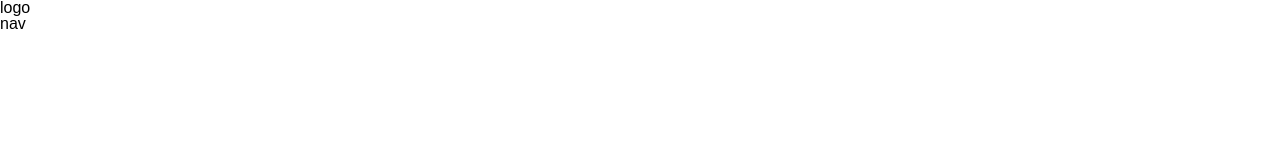
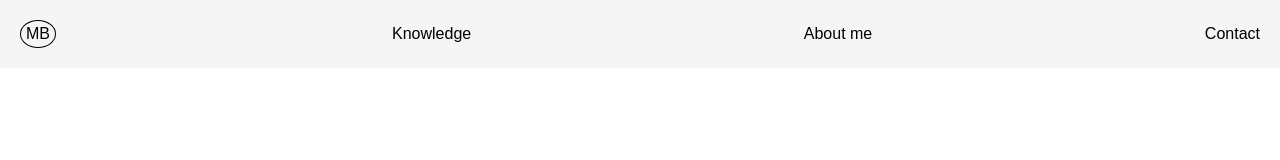
Before and after one commit to MeritxellBB/portfolio, a plain HTML site: page index.html in a window 1280 px wide. Drawn offline with Linux system fonts and the light colour scheme; a web font is replaced by a local one.

Commit message:
finish header

```diff
--- a/index.html
+++ b/index.html
@@ -9,8 +9,14 @@
 </head>
 <body>
     <header>
-        <div>logo</div>
-        <nav>nav</nav>
+        <div class="logo">MB</div>
+        <nav>
+            <ul class="menu">
+                <li>Knowledge</li>
+                <li>About me</li>
+                <li>Contact</li>
+            </ul>
+        </nav>
     </header>
 </body>
 </html>
--- /dev/null
+++ b/styles/block/_common.scss
@@ -0,0 +1,4 @@
+body {
+    padding: 20px;
+    background-color: $primary-color;
+}
--- a/styles/block/_header.scss
+++ b/styles/block/_header.scss
@@ -1,4 +1,20 @@
 header {
     display: flex;
     justify-content: space-between;
+    align-items: center;
 }
+
+.logo {
+    border: 1px solid black;
+    padding: 5px;
+    border-radius: 100%;
+}
+
+nav {
+    width: 70%;
+}
+
+.menu {
+    display: flex;
+    justify-content: space-between;
+}
--- a/styles/style.scss
+++ b/styles/style.scss
@@ -1,9 +1,13 @@
 @charset 'utf-8';
-
-// block
-@import "./block/header";
 
 // base
 @import "./base/normalize";
 @import "./base/reset";
 @import "./base/typo";
+
+// utilities
+@import "./utilities/colors";
+
+// block
+@import "./block/common";
+@import "./block/header";
--- /dev/null
+++ b/styles/utilities/_colors.scss
@@ -0,0 +1,2 @@
+//Palette pastel
+$primary-color: #f5f5f5;
```
Also changed, not shown: styles/style.css, 1 other file.
